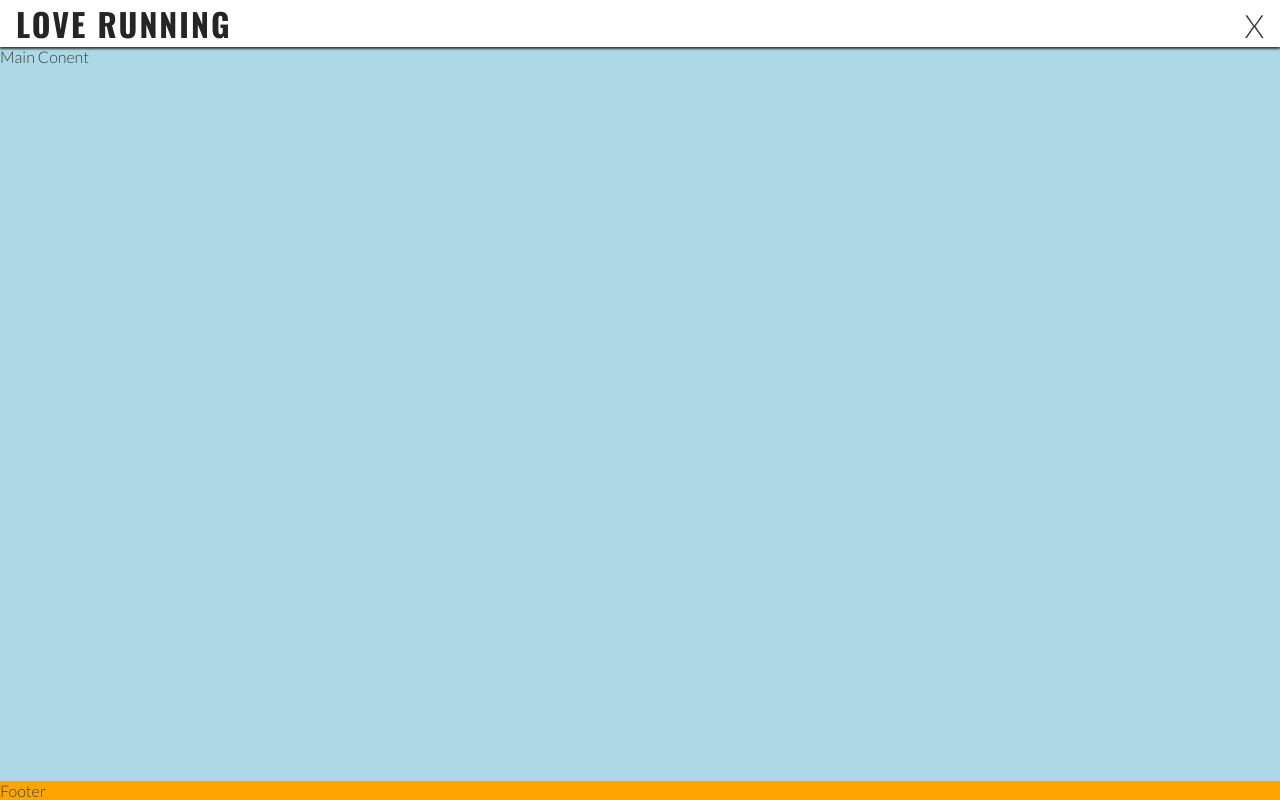
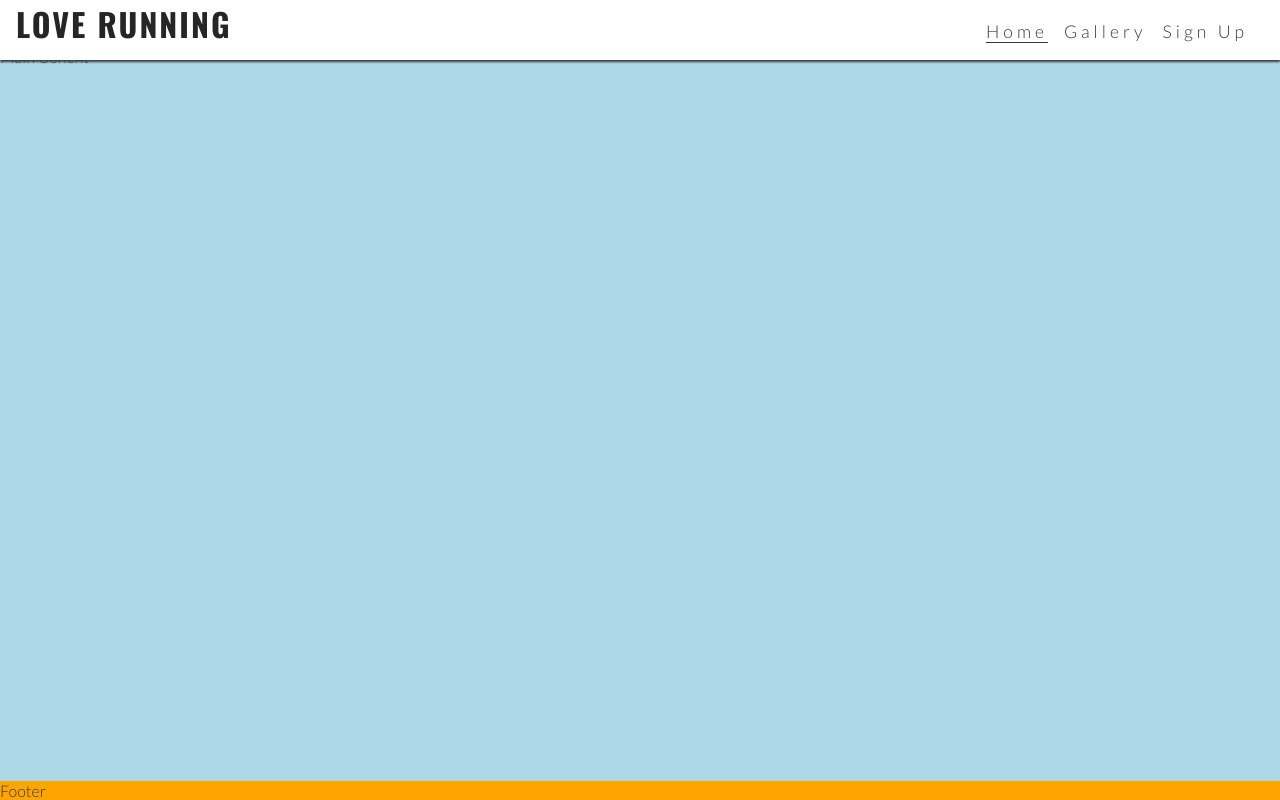
Before and after one commit to Paulflam3/Love-Running, a plain HTML site: page index.html in a window 1280 px wide. Drawn offline with nearby package versions, Linux system fonts and the light colour scheme.

Commit message:
Feat: display navbar items and hide toggle label for tablet

```diff
--- a/assets/css/style.css
+++ b/assets/css/style.css
@@ -93,3 +93,23 @@ main {
 footer {
     background-color: orange;
 }
+/* Media Query: tablet and larger (768px and up)*/
+@media screen and (min-width: 768px){
+    /*Header*/
+    nav{
+        display: block;
+        position: relative;
+        box-shadow: none;
+        width: fit-content;
+        padding-right: 1rem;
+    }
+    #menu{
+        display: flex;
+    }
+    #menu>li{
+        padding-left: 1rem;
+    }
+    .nav-toggle-label{
+        display: none;
+    }
+}
```
